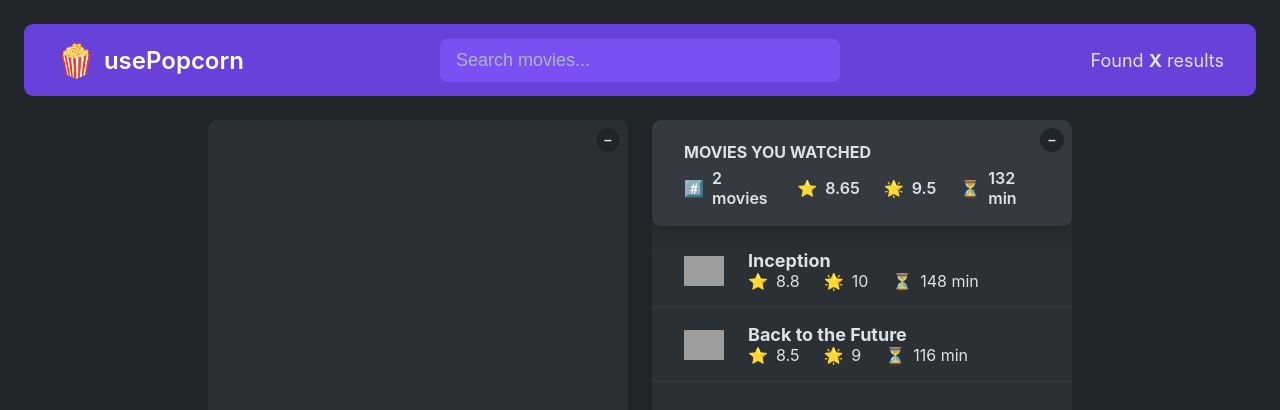
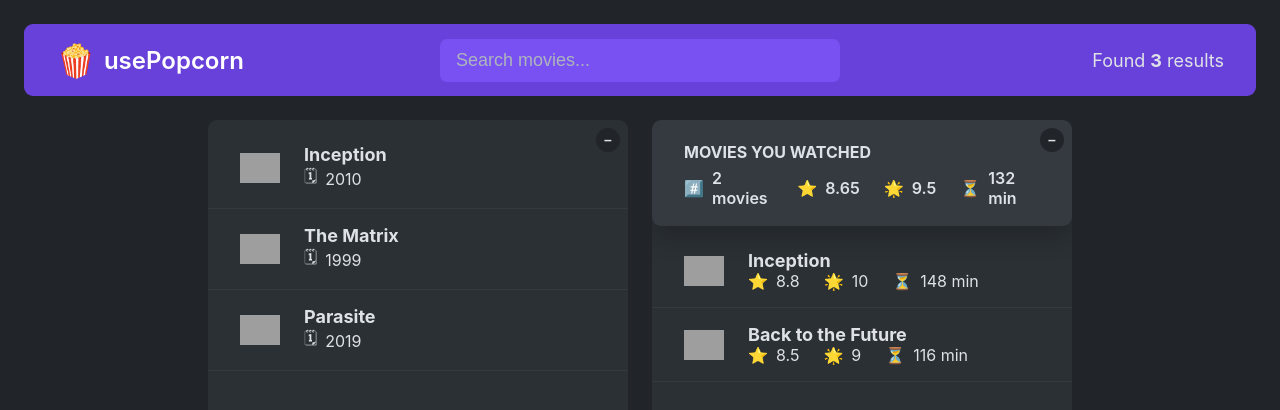
Before and after one commit to aarsentev/use-popcorn, a React (Create React App) app: page / in a window 1280 px wide. Shown: the top 410 px of the page. Built offline with nearby package versions, Linux system fonts and the light colour scheme; grey boxes are pictures that could not be loaded.

Commit message:
Num movies is not static anymore

```diff
--- a/src/App.js
+++ b/src/App.js
@@ -50,12 +50,12 @@
 const average = (arr) =>
   arr.reduce((acc, cur, i, arr) => acc + cur / arr.length, 0);
 
-function NavBar() {
+function NavBar({ movies }) {
   return (
     <nav className="nav-bar">
       <Logo />
       <Search />
-      <NumResults />
+      <NumResults movies={movies} />
     </nav>
   );
 }
@@ -69,10 +69,10 @@
   );
 }
 
-function NumResults() {
+function NumResults({ movies }) {
   return (
     <p className="num-results">
-      Found <strong>X</strong> results
+      Found <strong>{movies.length}</strong> results
     </p>
   );
 }
@@ -109,7 +109,7 @@
       >
         {isOpen1 ? "–" : "+"}
       </button>
-      {isOpen1 && <MovieList />}
+      {isOpen1 && <MovieList movies={movies} />}
     </div>
   );
 }
@@ -229,7 +229,7 @@
 
   return (
     <>
-      <NavBar />
+      <NavBar movies={movies} />
       <Main movies={movies} />
     </>
   );
```
